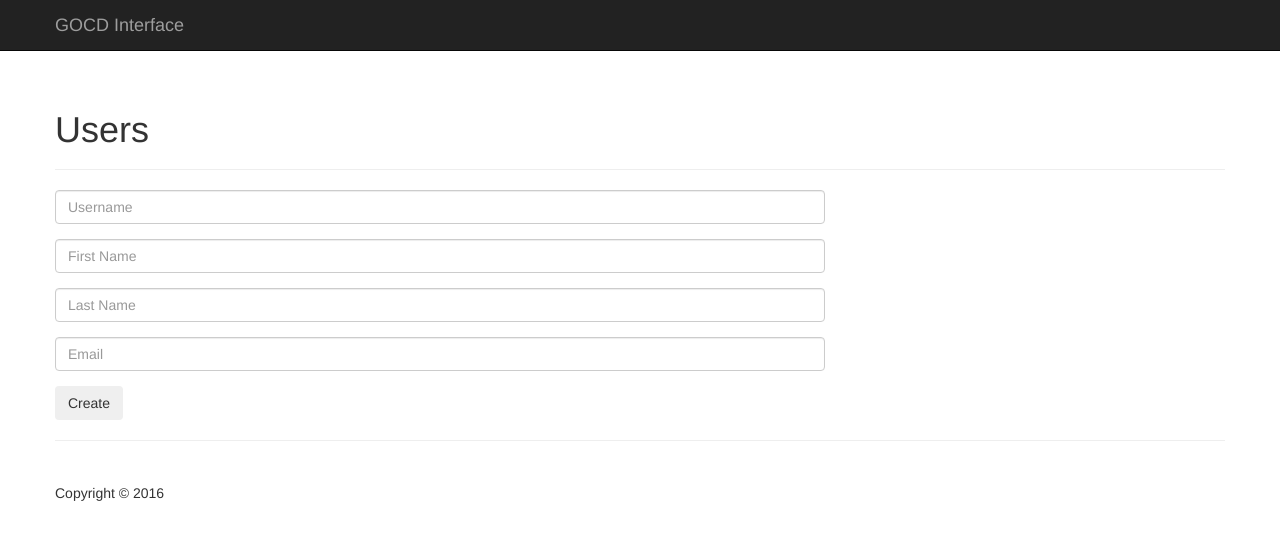
After one commit to scaryclam/gocd-interface, a Django app: template sites/gocd-interface/templates/user/create.html in a window 1280 px wide. The commit adds this page. Shown: the top 540 px of the page. Run offline with Django 3.2, Linux system fonts and the light colour scheme; the template is opened without the code that fills it, so the values that code supplies are empty; some libraries are stand-ins or nearby versions.

Commit message:
Added user creation

```diff
--- a/sites/gocd-interface/apps/urls.py
+++ b/sites/gocd-interface/apps/urls.py
@@ -13,6 +13,7 @@ urlpatterns = [
     url(r'^forgotten-password/$', views.ForgottenPasswordView.as_view(), name="forgotten-password"),
     url(r'^reset-forgotten-password/(?P<unique_code>[a-zA-Z0-9\-]+)/', views.PasswordResetView.as_view(), name="reset-forgotten-password"),
     url(r'^gocd/$', views.HomePageView.as_view(), name='home'),
+    url(r'^gocd/user/', include('apps.user.urls', namespace='user')),
 ]
 
 
--- a/sites/gocd-interface/apps/user/models.py
+++ b/sites/gocd-interface/apps/user/models.py
@@ -74,3 +74,9 @@ class PasswordLink(models.Model):  # pragma: no cover
     is_invite = models.BooleanField(default=False)
     created_dt = models.DateTimeField(auto_now_add=True)
     modified_dt = models.DateTimeField(auto_now=True)
+
+
+class Role(models.Model):  # pragma: no cover
+    name = models.CharField(max_length=255)
+    role_type = models.CharField(max_length=255, unique=True)
+    users = models.ManyToManyField('user.User', related_name="roles")
--- a/sites/gocd-interface/apps/user/services.py
+++ b/sites/gocd-interface/apps/user/services.py
@@ -18,6 +18,8 @@ class UserService(object):
         except models.User.DoesNotExist:
             user = models.User.objects.create(username=username,
                                               email=email,
+                                              first_name=first_name,
+                                              last_name=last_name,
                                               is_staff=is_staff,
                                               is_superuser=is_superuser)
             created = True
@@ -84,6 +86,9 @@ class UserService(object):
         link.used = timezone.now()
         link.save()
 
+    def get_all_users(self):
+        return models.User.objects.all().order_by('username')
+
 
 class RegistrationService(object):
     def create_password_link(self, user):
--- a/sites/gocd-interface/apps/user/urls.py
+++ b/sites/gocd-interface/apps/user/urls.py
@@ -2,10 +2,9 @@ from django.conf.urls import patterns, include, url
 from django.contrib.auth.decorators import login_required
 
 from apps.user import views
-from apps.decorators import login_forbidden
 
 
 urlpatterns = patterns('',
-    url(r'^$', login_forbidden(views.LoginView.as_view()), name="login"),
-    url(r'^logout/$', views.LogoutView.as_view(), name='logout'),
+    url(r'^$', login_required(views.UserListView.as_view()), name="user-list"),
+    url(r'^create/', login_required(views.UserCreateView.as_view()), name="create"),
 )
--- a/sites/gocd-interface/templates/base.html
+++ b/sites/gocd-interface/templates/base.html
@@ -5,9 +5,9 @@
     <head>
         <meta charset="utf-8">
         <meta http-equiv="X-UA-Compatible" content="IE=edge">
-        <title>{{ SITE_NAME }} {% block title %}{% endblock title %}</title>
+        <title>{% block title %}{% endblock title %}</title>
         <meta name="viewport" content="width=device-width, initial-scale=1">
-        <meta name="description" lang="en" content="BlogSpace">
+        <meta name="description" lang="en" content="GOCD interface">
         <meta name="robots" content="index, follow">
 
         <!-- icons -->
@@ -26,19 +26,8 @@
             <script src="assets/js/html5.js"></script>
             <script src="assets/js/respond.min.js"></script>
         <![endif]-->
-        <link href="http://{{ request.META.HTTP_HOST }}/feed/" rel="alternate" type="application/rss+xml" title="scaryclam.co.uk" />
         {% block extra_head %}
         {% endblock %}
-        <script>
-            (function(i,s,o,g,r,a,m){i['GoogleAnalyticsObject']=r;i[r]=i[r]||function(){
-                (i[r].q=i[r].q||[]).push(arguments)},i[r].l=1*new Date();a=s.createElement(o),
-                m=s.getElementsByTagName(o)[0];a.async=1;a.src=g;m.parentNode.insertBefore(a,m)
-            })(window,document,'script','//www.google-analytics.com/analytics.js','ga');
-
-            ga('create', 'UA-67913502-1', 'auto');
-            ga('send', 'pageview');
-        </script>
-
     </head>
     <body>
     {% block layout %}
--- a/sites/gocd-interface/templates/layout.html
+++ b/sites/gocd-interface/templates/layout.html
@@ -25,6 +25,11 @@
             <!-- Collect the nav links, forms, and other content for toggling -->
             <div class="collapse navbar-collapse" id="navbar-collapse">
                 {% if user.is_authenticated %}
+                <ul class="nav navbar-nav">
+                    <li>
+                        <a href="{% url 'user:user-list' %}">Users</a>
+                    </li>
+                </ul>
                 <ul class="nav navbar-nav pull-right">
                     <li><a href="{% url "logout" %}"><span class="glyphicon glyphicon-log-out"></span> Logout</a></li>
                 </ul>
--- /dev/null
+++ b/sites/gocd-interface/templates/user/create.html
@@ -0,0 +1,43 @@
+{% extends "layout.html" %}
+
+{% block page-header %}
+<h1>Users</h1>
+{% endblock %}
+
+{% block content %}
+<form method="post" action="{% url 'user:create' %}" class="form">
+    <fieldset>
+        {% csrf_token %}
+        <div class="form-group">
+            <div class="{% if form.username.errors %}error{% endif %}">
+                <input type="text" name="{{ form.username.name }}" id="id_{{ form.username.name }}" class="form-control" placeholder="Username"{% if form.username.value %} value="{{ form.username.value }}"{% endif %}></input>
+                <div class="errormsg">{% if form.username.errors %}{{ form.username.errors }}{% endif %}</div>
+            </div>
+        </div>
+        <div class="form-group">
+            <div class="{% if form.first_name.errors %}error{% endif %}">
+                <input type="text" name="{{ form.first_name.name }}" id="id_{{ form.first_name.name }}" class="form-control" placeholder="First Name"{% if form.first_name.value %} value="{{ form.first_name.value }}"{% endif %}></input>
+                <div class="errormsg">{% if form.first_name.errors %}{{ form.first_name.errors }}{% endif %}</div>
+            </div>
+        </div>
+        <div class="form-group">
+            <div class="{% if form.last_name.errors %}error{% endif %}">
+                <input type="text" name="{{ form.last_name.name }}" id="id_{{ form.last_name.name }}" class="form-control" placeholder="Last Name"{% if form.last_name.value %} value="{{ form.last_name.value }}"{% endif %}></input>
+                <div class="errormsg">{% if form.last_name.errors %}{{ form.last_name.errors }}{% endif %}</div>
+            </div>
+        </div>
+        <div class="form-group">
+            <div class="{% if form.email.errors %}error{% endif %}">
+                <input type="email" name="{{ form.email.name }}" id="id_{{ form.email.name }}" class="form-control" placeholder="Email"{% if form.email.value %} value="{{ form.email.value }}"{% endif %}></input>
+                <div class="errormsg">{% if form.email.errors %}{{ form.email.errors }}{% endif %}</div>
+            </div>
+        </div>
+
+        <div class="buttons">
+            <button type="submit" class="btn">Create</button>
+        </div>
+    </fieldset>
+
+</form>
+
+{% endblock content %}
```
Also changed, not shown: sites/gocd-interface/apps/user/forms.py (+7 -0 lines), sites/gocd-interface/apps/user/views.py (+28 -0 lines), sites/gocd-interface/templates/user/user-list.html (added, +36 -0 lines), sites/gocd-interface/apps/user/migrations/0003_role.py (added).
